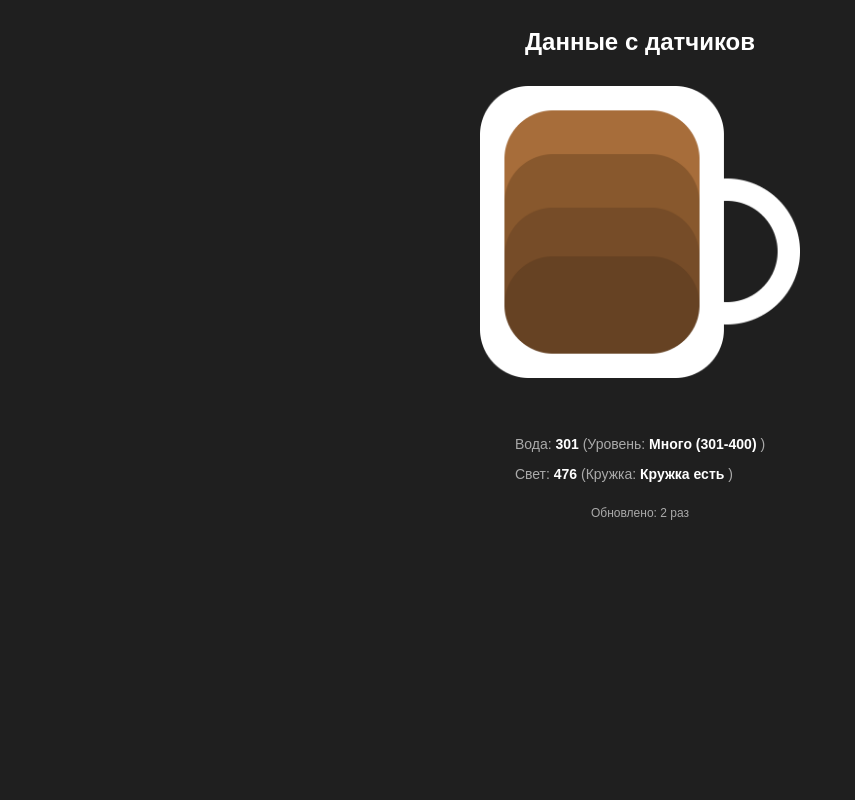
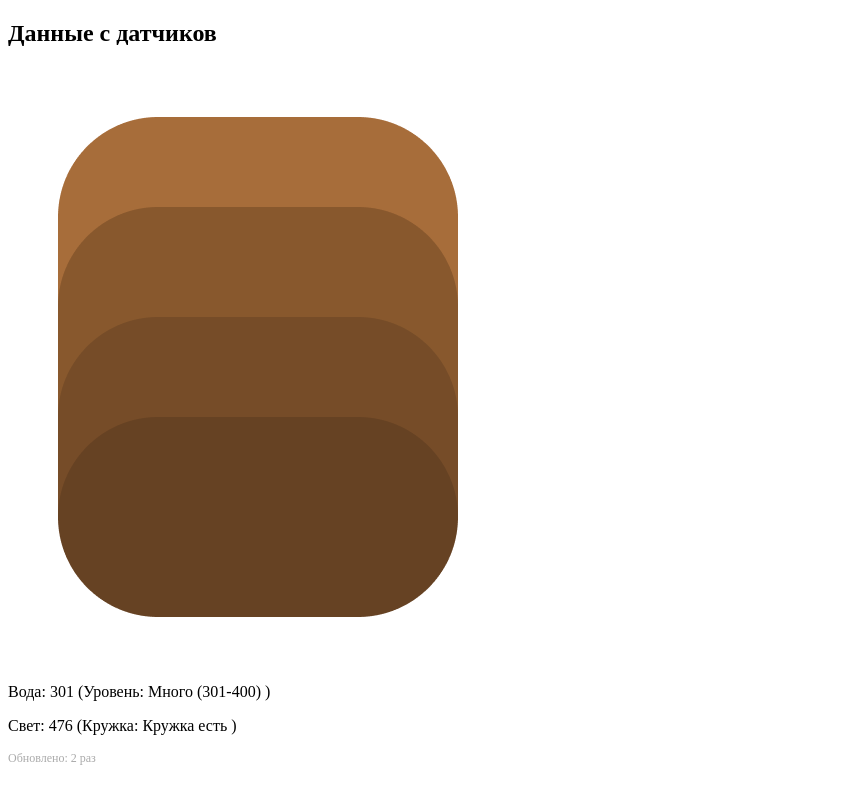
Before and after one commit to tinysh-tinos/Tea, a website: page public/index.html in a window 1280 px wide. Shown: the whole page, without its empty margins (0-855 px from the left). Drawn offline with Linux system fonts and the light colour scheme.

Commit message:
Update index.html

```diff
--- a/public/index.html
+++ b/public/index.html
@@ -3,37 +3,6 @@
 	<head>
 		<meta charset="utf-8" />
 		<title>Уровень воды и освещение</title>
-		<style>
-			body {
-				background: #1f1f1f;
-				color: #fff;
-				font-family: Arial, sans-serif;
-				display: flex;
-				flex-direction: column;
-				align-items: center;
-				padding: 20px;
-			}
-			h2 {
-				margin: 0 0 16px;
-				font-weight: 600;
-			}
-			.cup-img {
-				width: 320px;
-				height: 320px;
-				object-fit: contain;
-				display: none;
-				margin-bottom: 20px;
-			}
-			.status {
-				font-size: 14px;
-				color: #aaa;
-				margin-top: 10px;
-			}
-			.status span {
-				font-weight: bold;
-				color: #fff;
-			}
-		</style>
 	</head>
 	<body>
 		<h2>Данные с датчиков</h2>
```
